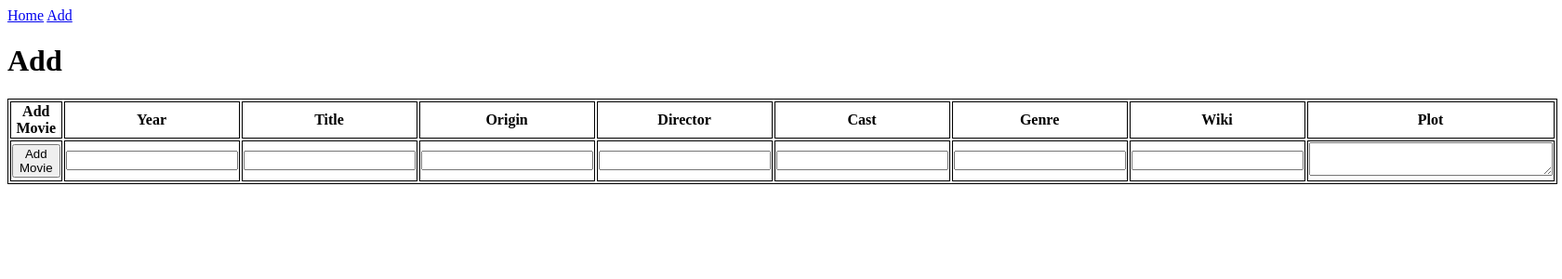
After one commit to Clarynaa/Flask_movie_plot, a Flask app: page /add in a window 1680 px wide. The commit adds this page. Shown: the top 300 px of the page at 93% size. Run offline with Flask 2, Linux system fonts and the light colour scheme; lists and menus that the app fills with data are empty.

Commit message:
Finished, unpolished product complete

```diff
--- a/main.py
+++ b/main.py
@@ -62,10 +62,10 @@ def index():
         db.session.commit()
     if request.args.get('page'):
         page = int(request.args.get('page'))
-        movies = Movie.query.order_by(Movie.id.desc()).paginate(page = page, per_page=20)
+        movies = Movie.query.order_by(Movie.id.desc()).paginate(page = page, per_page=20).items
         return render_template('home.html', movies=movies.items)
     else:
-        movies = Movie.query.order_by(Movie.id.desc()).all()
+        movies = Movie.query.order_by(Movie.id.desc()).paginate(page = 1, per_page=20).items
         return render_template('home.html', movies=movies)
 
 @app.route('/edit', methods=['POST'])
@@ -75,6 +75,46 @@ def edit():
     return render_template('edit.html', movie = movie)
     #TODO: Add editing.  edit button on previous page links to a specific item.  Which is then displayed here in editable format, then updated via sql on submission.   ALso allow adding
 
+@app.route('/add', methods=['GET', 'POST'])
+def add():
+    if request.method=='POST':
+        new_yr = request.form['yr']
+        new_title = request.form['title']
+        new_origin = request.form['origin']
+        new_director = request.form['director']
+        new_cast = request.form['cast']
+        new_genre = request.form['genre']
+        new_wiki = request.form['wiki']
+        new_plot= request.form['plot']
+        movie = Movie(new_yr, new_title, new_origin, new_director, new_cast, new_genre, new_wiki, new_plot)
+
+        db.session.add(movie)
+        db.session.commit()
+        return render_template('home.html', movies = Movie.query.order_by(Movie.id.desc()).paginate(page = 1, per_page=20).items)
+    else:
+        return render_template('add.html')
+
+@app.route('/import')
+def imprt():
+    count = 0
+    db.create_all()
+    with open('movie_plots.csv', encoding='utf-8') as mycsv:
+        reader = csv.DictReader(mycsv,  quotechar='"')
+        for row in reader:
+            count += 1
+            movie = Movie(row['Release Year'], row['Title'], row['Origin/Ethnicity'], row['Director'], row['Cast'], row['Genre'], row['Wiki Page'], row['Plot'])
+            db.session.add(movie)
+            db.session.commit()
+    return render_template('confirm.html', message='Deletion of ' + count + ' items successful')
+
+
+@app.route('/delete', methods=['POST'])
+def delete():
+    mov_id = request.form['delete']
+    movie = Movie.query.get(mov_id)
+    db.session.delete(movie)
+    db.session.commit()
+    return render_template('confirm.html', message="Deletion successful.")
 
 if __name__ == "__main__":
     app.run()
--- /dev/null
+++ b/templates/add.html
@@ -0,0 +1,31 @@
+{% extends 'base.html' %}
+{% block content %}
+
+<h1>Add</h1>
+<table>
+    <tr>
+        <th>Add Movie</th>
+        <th>Year</th>
+        <th>Title</th>
+        <th>Origin</th>
+        <th>Director</th>
+        <th>Cast</th>
+        <th>Genre</th>
+        <th>Wiki</th>
+        <th>Plot</th>
+    </tr>
+    <tr>
+        <form action='/add' method='POST' name='editform'>
+            <th><button type='submit'>Add Movie</button></th>
+            <th><input type='text' name='yr'></th>
+            <th><input type='text' name='title'></th>
+            <th><input type='text' name='origin'></th>
+            <th><input type='text' name='director'></th>
+            <th><input type='text' name='cast'></th>
+            <th><input type='text' name='genre'></th>
+            <th><input type='text' name='wiki'></th>
+            <th><textarea cols='30' name='plot'></textarea></th>
+        </form>
+    </tr>
+</table>
+{% endblock %}
--- a/templates/base.html
+++ b/templates/base.html
@@ -9,7 +9,7 @@
     </head>
     <body>
         <a href="/">Home</a>
-        <a href="/search">Search</a>
+        <a href="/add">Add</a>
         {% block content %}
         {% endblock %}
     </body>
--- /dev/null
+++ b/templates/confirm.html
@@ -0,0 +1,6 @@
+{% extends 'base.html' %}
+{% block content %}
+
+<h1>{{message}}</h1>
+
+{% endblock %}
--- a/templates/edit.html
+++ b/templates/edit.html
@@ -1,7 +1,7 @@
 {% extends 'base.html' %}
 {% block content %}
 
-
+<h1>Edit</h1>
 {% if movie %}
 <table>
     <tr>
--- a/templates/home.html
+++ b/templates/home.html
@@ -4,9 +4,10 @@
 {% if movies|length == 0 %}
     <p>There's nothing here yet!</p>
 {% else %}
-    <table style="width:75%">
+    <table style="width:100%">
         <tr>
             <th>Edit</th>
+            <th>Delete</th>
             <th>Year</th>
             <th>Title</th>
             <th>Origin</th>
@@ -19,6 +20,7 @@
         {% for movie in movies %}
         <tr>
             <th><form method='post' action='/edit'>  <button name="edit_id" type="submit" value="{{movie.id}}">Edit</button></form></th>
+            <th><form method='post' action='/delete'>  <button name="delete" type="submit" value="{{movie.id}}">Delete</button></form></th>
             <th>{{movie.year}}</th>
             <th>{{movie.title}}</th>
             <th>{{movie.origin}}</th>
```
